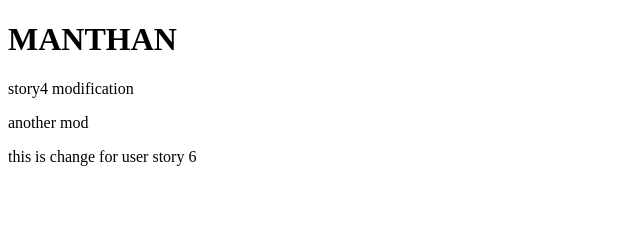
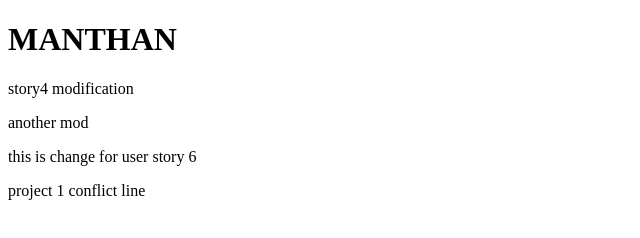
Before and after one commit to ManthanHbwsl/gitAssignment, a plain HTML site: page index.html in a window 1280 px wide. Shown: the whole page, without its empty margins (0-640 px from the left). Drawn offline with Linux system fonts and the light colour scheme.

Commit message:
change p1-index.html for conflict

```diff
--- a/index.html
+++ b/index.html
@@ -10,5 +10,9 @@
     <p>story4 modification</p>
     <p>another mod</p>
     <p>this is change for user story 6 </p>
+
+
+
+    <p>project 1 conflict line</p>
 </body>
 </html>
```
